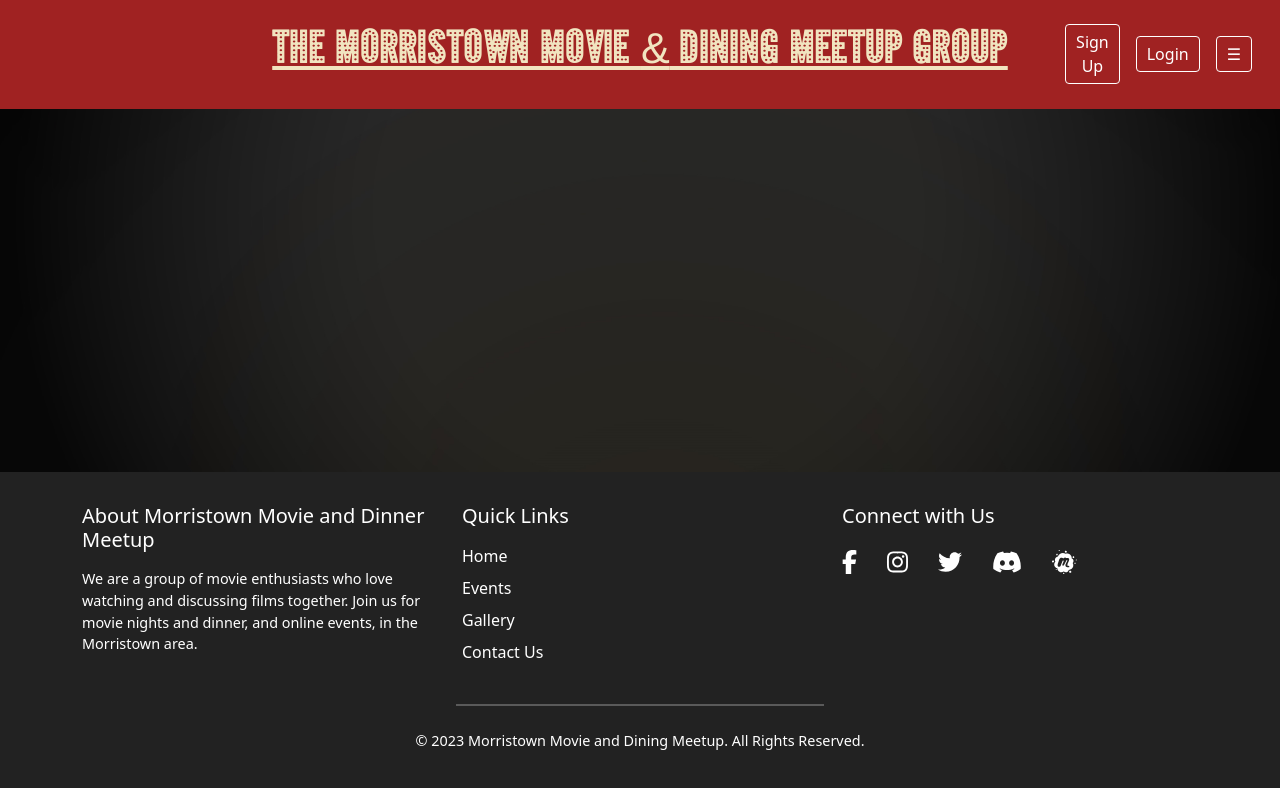
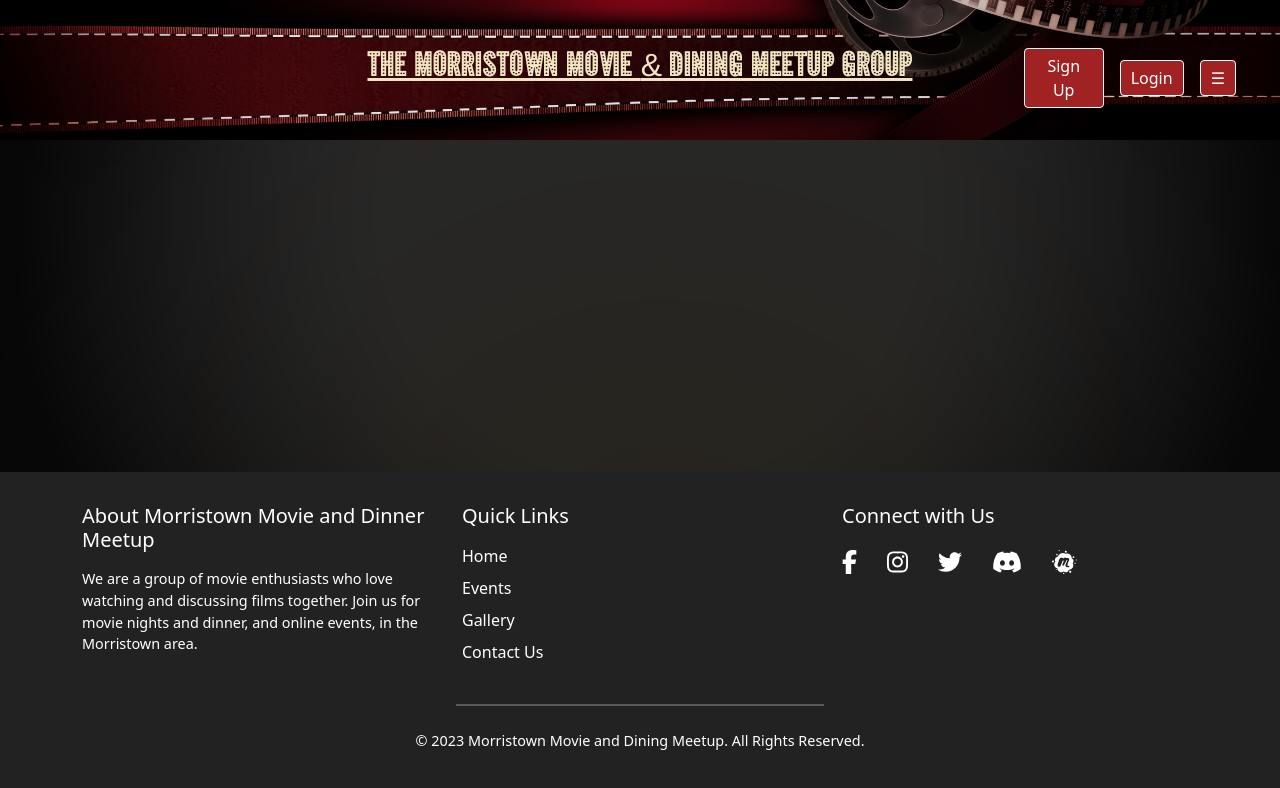
Before and after one commit to jlangweil/MorristownMovies, a React (Create React App) app: page /food in a window 1280 px wide. Shown: the top 788 px of the page. Built offline with nearby package versions, Linux system fonts and the light colour scheme; no server answers.

Commit message:
new banner image

```diff
--- a/src/App.css
+++ b/src/App.css
@@ -26,7 +26,11 @@ body {
 .App-header {
   /* background-color: #d32f2f; */
   background-color: #A02222;
-  padding: 1rem;
+  background-image: url('images/midjourney.png');
+  background-size: cover;
+  background-position: center;
+  background-repeat: no-repeat;
+  padding: 2rem;
 }
 
 .centered-div {
@@ -156,6 +160,7 @@ article p {
   margin-left: 1rem;
   padding: 5px 10px;
   cursor: pointer;
+  margin-top: 1rem;
 }
 
 .auth-buttons button:hover {
@@ -179,8 +184,12 @@ article p {
   font-family: 'Helvetica Neue', sans-serif;
 }
 
-@media (max-width: 767px) {
+@media (max-width: 2000px) {
   .banner-text {
     font-size: 2rem; /* or any other size you want for mobile screens */
   }
+  .responsive-text {
+    /* font-size: 1rem !important; */
+    width: 80px !important;
+  }
 }
--- a/src/Banner.js
+++ b/src/Banner.js
@@ -36,7 +36,7 @@ function Banner({ onButtonClick }) {
             )}
             {!loggedIn && (
               <Link to="/signup">
-                <Button variant="primary">Sign Up</Button>
+                <Button variant="primary" className="responsive-text">Sign Up</Button>
               </Link>
             )}
             <Button
```
Also changed, not shown: src/images/midjourney.png (added).
